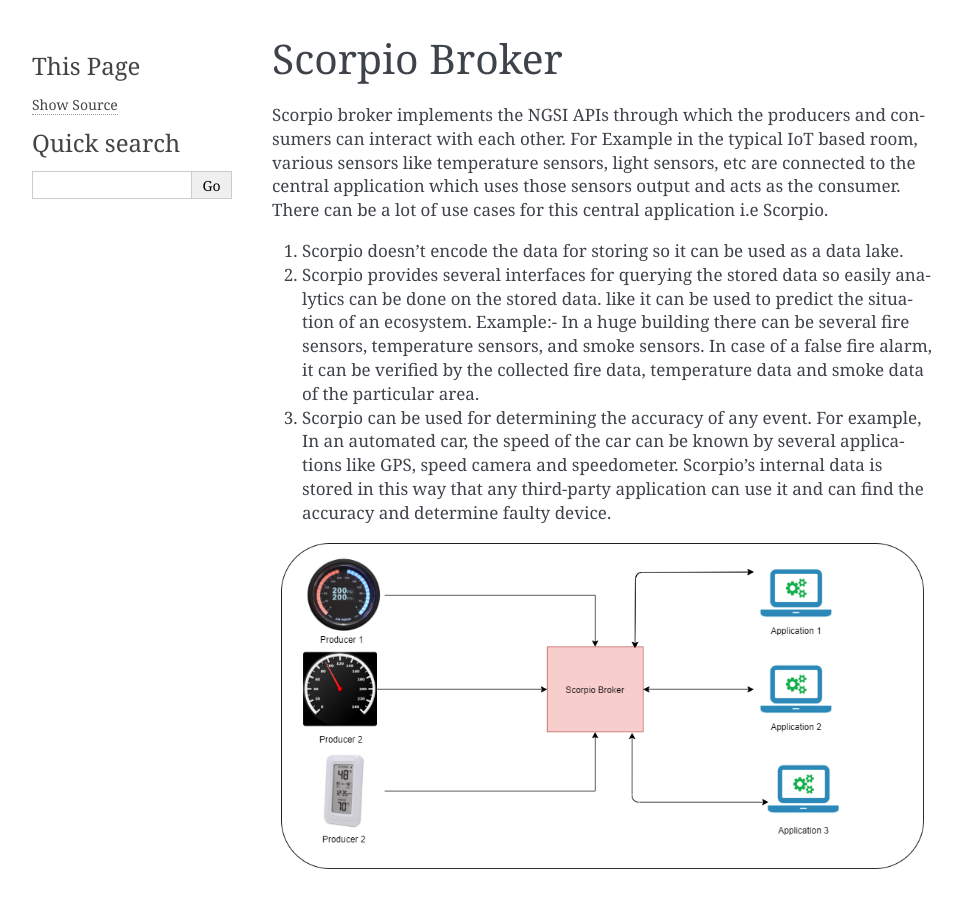
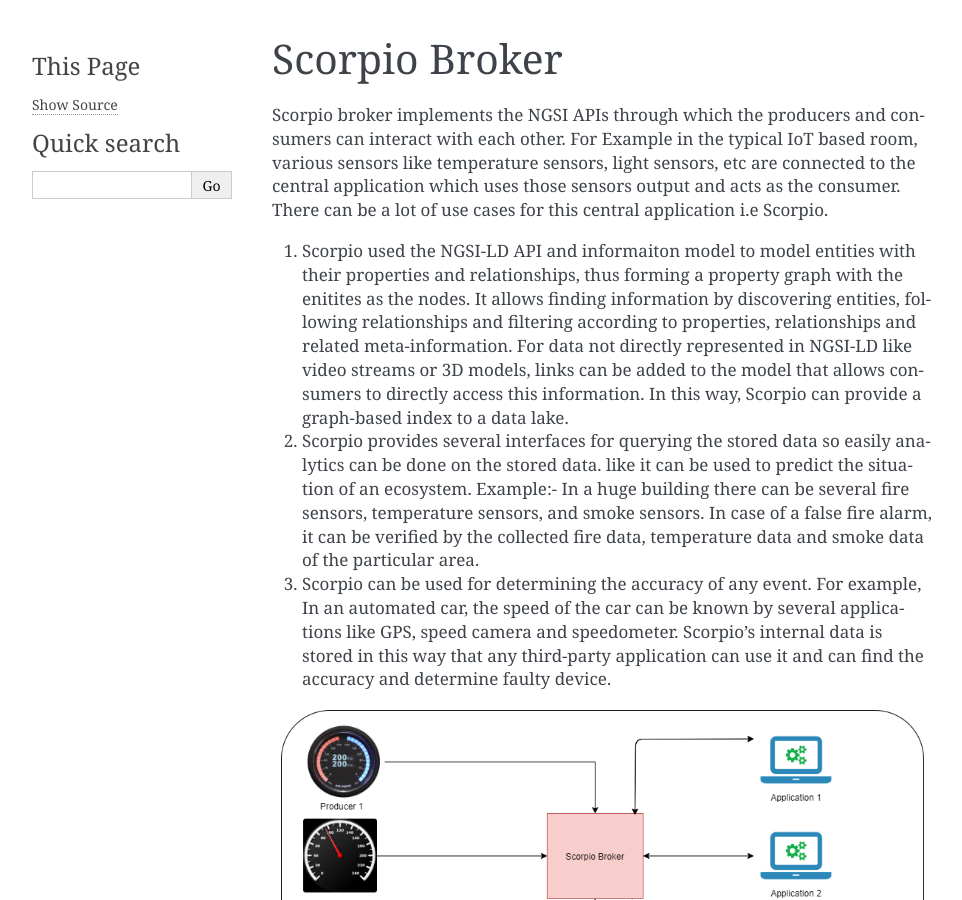
Before and after one commit to ScorpioBroker/ScorpioBroker, a Sphinx documentation site: the page built from docs/en/source/index.rst, in a window 1280 px wide and 900 px high. Shown: the whole window, without its empty margins (148-1110 px from the left). Built offline with Sphinx 7.4.7, drawn with Linux system fonts in a browser that asks for light colours; pages that are not in the unit, such as notebooks, are missing from menus.

Commit message:
Update index.rst

```diff
--- a/docs/en/source/index.rst
+++ b/docs/en/source/index.rst
@@ -4,7 +4,7 @@
 
 Scorpio broker implements the NGSI APIs through which the producers and consumers can interact with each other. For Example in the typical IoT based room, various sensors like temperature sensors, light sensors, etc are connected to the central application which uses those sensors output and acts as the consumer. There can be a lot of use cases for this central application i.e Scorpio.
 
-1. Scorpio doesn't encode the data for storing so it can be used as a data lake.
+1. Scorpio used the NGSI-LD API and informaiton model to model entities with their properties and relationships, thus forming a property graph with the enitites as the nodes. It allows finding information by discovering entities, following relationships and filtering according to properties, relationships and related meta-information. For data not directly represented in NGSI-LD like video streams or 3D models, links can be added to the model that allows consumers to directly access this information. In this way, Scorpio can provide a graph-based index to a data lake.
 
 2. Scorpio provides several interfaces for querying the stored data so easily analytics can be done on the stored data. like it can be used to predict the situation of an ecosystem. Example:- In a huge building there can be several fire sensors, temperature sensors, and smoke sensors. In case of a false fire alarm, it can be verified by the collected fire data, temperature data and smoke data of the particular area.
 
```
